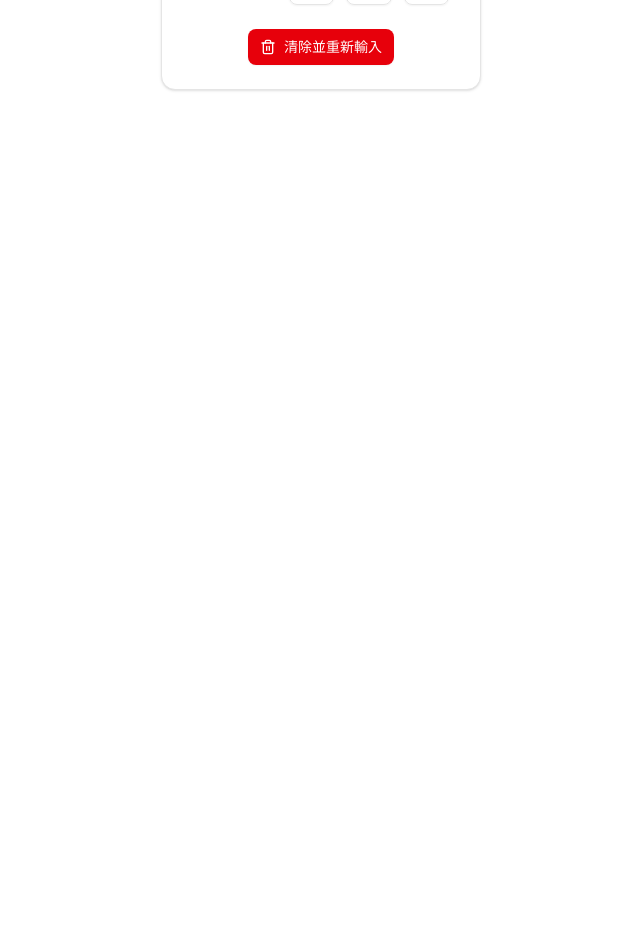
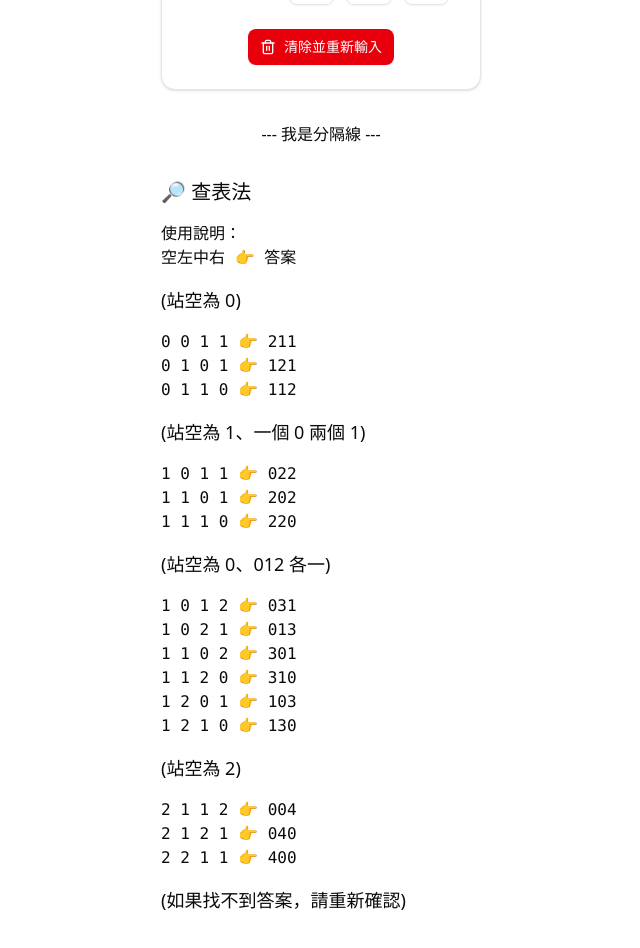
Before and after one commit to jonz94/artale-tower-of-goddess-400-tool-plus, a Next.js app: page / in a window 1280 px wide. Shown: the part 380-1328 px from the top of the page, without its empty margins (319-959 px from the left). Before the commit the page ends 800 px from the top, so only its background shows below. Built offline with nearby package versions, Linux system fonts and the light colour scheme.

Commit message:
feat: add table lookup section

```diff
--- a/app/page.tsx
+++ b/app/page.tsx
@@ -94,6 +94,53 @@ export default function Home() {
           </CardFooter>
         </Card>
 
+        <div className="text-center">--- 我是分隔線 ---</div>
+
+        <div className="flex flex-col gap-y-4">
+          <h2 className="text-xl">🔎 查表法</h2>
+          <div className="font-mono">
+            <p>使用說明：</p>
+            <p>空左中右 👉 答案</p>
+          </div>
+
+          <h3 className="text-lg">(站空為 0)</h3>
+
+          <div className="font-mono">
+            <p>0 0 1 1 👉 211</p>
+            <p>0 1 0 1 👉 121</p>
+            <p>0 1 1 0 👉 112</p>
+          </div>
+
+          <h3 className="text-lg">(站空為 1、一個 0 兩個 1)</h3>
+
+          <div className="font-mono">
+            <p>1 0 1 1 👉 022</p>
+            <p>1 1 0 1 👉 202</p>
+            <p>1 1 1 0 👉 220</p>
+          </div>
+
+          <h3 className="text-lg">(站空為 0、012 各一)</h3>
+
+          <div className="font-mono">
+            <p>1 0 1 2 👉 031</p>
+            <p>1 0 2 1 👉 013</p>
+            <p>1 1 0 2 👉 301</p>
+            <p>1 1 2 0 👉 310</p>
+            <p>1 2 0 1 👉 103</p>
+            <p>1 2 1 0 👉 130</p>
+          </div>
+
+          <h3 className="text-lg">(站空為 2)</h3>
+
+          <div className="font-mono">
+            <p>2 1 1 2 👉 004</p>
+            <p>2 1 2 1 👉 040</p>
+            <p>2 2 1 1 👉 400</p>
+          </div>
+
+          <h3 className="text-lg">(如果找不到答案，請重新確認)</h3>
+        </div>
+
         {/* TODO: change this into footer */}
         <div className="invisible h-8">留白用</div>
       </div>
```
